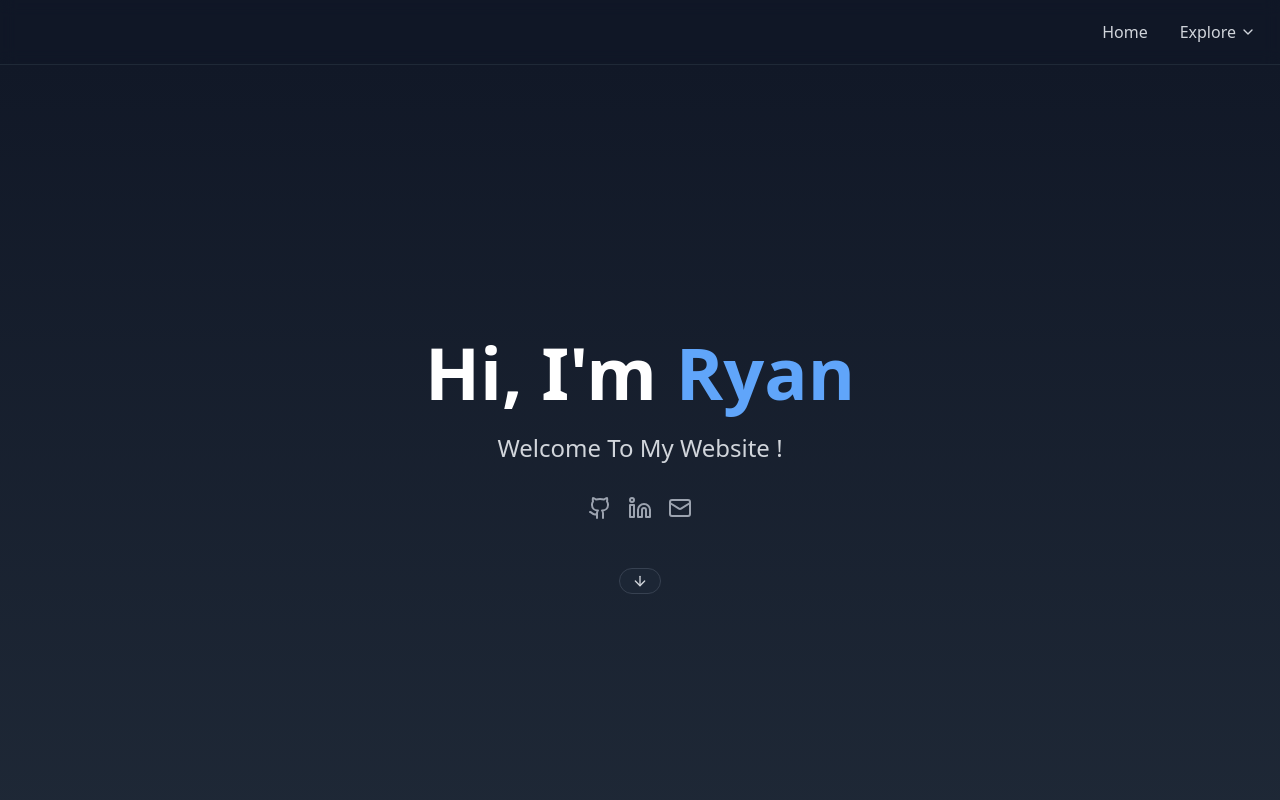
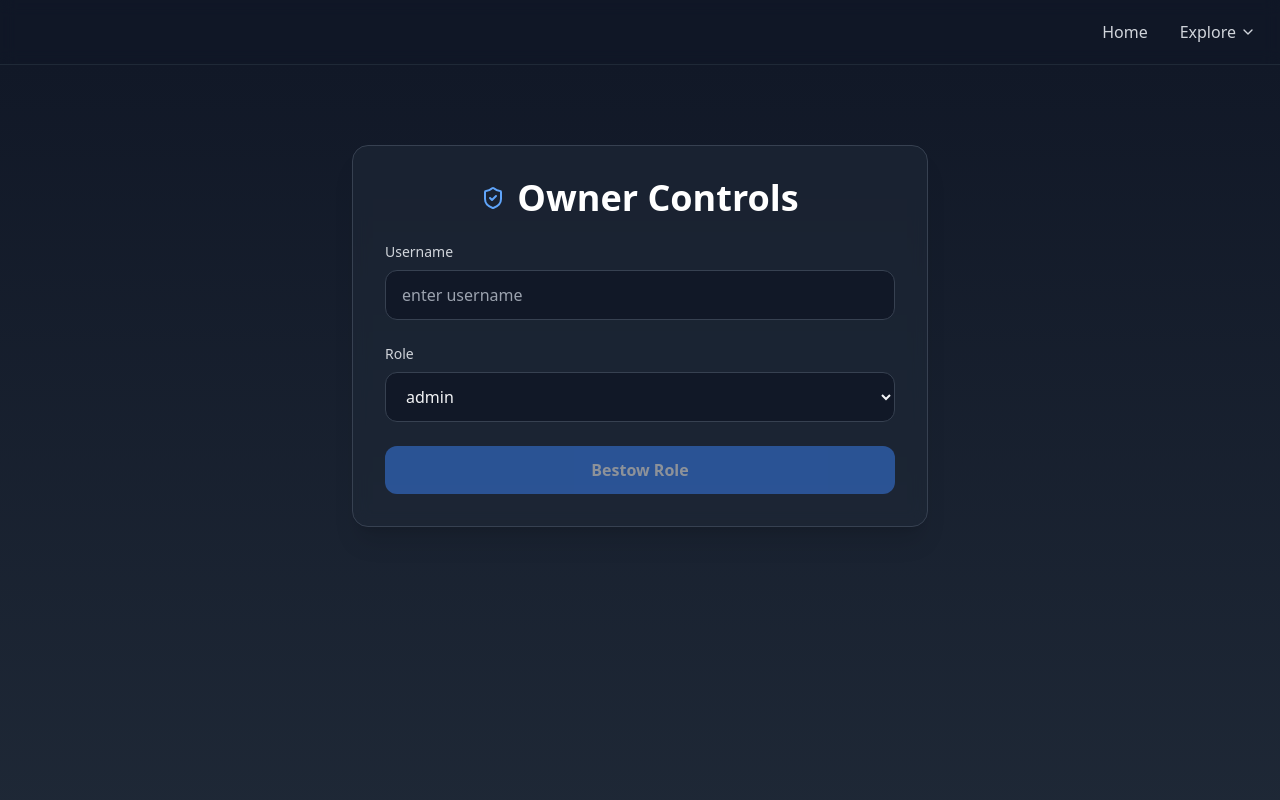
Before and after one commit to rps9/rps9.github.io, a React (Vite) app: page /owner-controls in a window 1280 px wide. Shown: the top 800 px of the page. Built offline with nearby package versions, Linux system fonts and the light colour scheme.

Commit message:
Added Owner Controls and loading animation

```diff
--- a/src/App.tsx
+++ b/src/App.tsx
@@ -6,6 +6,7 @@ import X01 from './pages/X01';
 import AboutMe from './pages/AboutMe';
 import SignIn from './pages/SignIn'
 import SignUp from './pages/SignUp'
+import OwnerControls from './pages/OwnerControls'
 import ScrollToTop from "./components/ScrollToTop";
 
 export default function App() {
@@ -20,6 +21,7 @@ export default function App() {
         <Route path="/about-me" element={<AboutMe />} />
         <Route path="/sign-in" element={<SignIn />} />
         <Route path="/sign-up" element={<SignUp />} />
+        <Route path="/owner-controls" element={<OwnerControls />} />
         <Route path="*" element={<Home />} />
       </Routes>
     </>
--- a/src/components/Header.tsx
+++ b/src/components/Header.tsx
@@ -1,14 +1,17 @@
 import { useEffect, useRef, useState } from "react";
 import { ChevronDown, Menu, Home } from "lucide-react";
 import { Link, useNavigate } from "react-router-dom";
-import { isSignedIn, clearAuth } from "../utils/auth";
+import { isSignedIn, clearAuth, getAuth } from "../utils/auth";
 
 
 type NavItem = { label: string; href?: string; onClick?: () => void };
 
 const HOME_HREF = "/";
 const MENU_LABEL = "Explore";
-const MENU_ITEMS: NavItem[] = [{ label: "Sign In", href: "/sign-in" }, { label: "About Me", href: "/about-me" }, { label: "Darts", href: "/darts" }];
+const DEFAULT_MENU: NavItem[] = [{ label: "Sign In", href: "/sign-in" }, { label: "About Me", href: "/about-me" }, { label: "Darts", href: "/darts" }];
+const ADMIN_MENU: NavItem[] = [{label: "Song Recs", href:"/song-recs"}]
+const OWNER_MENU: NavItem[] = [{label: "Owner Controls", href:"/owner-controls"}]
+
 
 export default function Header() {
   const [open, setOpen] = useState(false);
@@ -16,9 +19,13 @@ export default function Header() {
   const containerRef = useRef<HTMLDivElement>(null);
   const navigate = useNavigate();
   const [signedIn, setSignedIn] = useState(isSignedIn());
+  const [role, setRole] = useState<string | null>(getAuth()?.role ?? null);
 
   useEffect(() => {
-      const sync = () => setSignedIn(isSignedIn());
+      const sync = () => {
+        setSignedIn(isSignedIn());
+        setRole(getAuth()?.role ?? null);
+      };
       window.addEventListener("storage", sync);
       return () => window.removeEventListener("storage", sync);
   }, []);
@@ -30,6 +37,13 @@ export default function Header() {
       setMobileOpen(false);
       navigate("/sign-in");
   };
+
+  const roleItems =
+    role === "owner" ? [...ADMIN_MENU, ...OWNER_MENU] :
+    role === "admin" ? ADMIN_MENU :
+    [];
+
+  const MENU_ITEMS = [...DEFAULT_MENU, ...roleItems];
 
   const items: NavItem[] = signedIn
       ? MENU_ITEMS.map(i =>
--- /dev/null
+++ b/src/pages/OwnerControls.tsx
@@ -0,0 +1,116 @@
+import { useState } from "react";
+import { AlertCircle, CheckCircle2, ShieldCheck } from "lucide-react";
+import { authHeader } from "../utils/auth";
+import Header from '../components/Header';
+
+const API_BASE = "https://ryan-website-api.onrender.com";
+
+export default function OwnerControls() {
+	const [username, setUsername] = useState("");
+	const [role, setRole] = useState<"user" | "admin" | "owner">("admin");
+	const [loading, setLoading] = useState(false);
+	const [error, setError] = useState<string | null>(null);
+	const [success, setSuccess] = useState<string | null>(null);
+
+	const canSubmit = username.trim().length >= 3 && !loading;
+
+	async function onSubmit(e: React.FormEvent) {
+		e.preventDefault();
+		if (!canSubmit) return;
+		setLoading(true);
+		setError(null);
+		setSuccess(null);
+
+		try {
+			const res = await fetch(`${API_BASE}/api/owner/bestow-role`, {
+				method: "POST",
+				headers: { "Content-Type": "application/json", ...authHeader() },
+				body: JSON.stringify({ username: username, role }),
+			});
+			const data = await res.json().catch(() => ({}));
+
+			if (!res.ok) {
+				setError(typeof data?.detail === "string" ? data.detail : `Request failed (${res.status})`);
+				return;
+			}
+			setSuccess(data?.message ?? "Role updated.");
+		} catch {
+			setError("Network error. Please try again.");
+		} finally {
+			setLoading(false);
+		}
+	}
+
+	return (
+        <>
+        <Header />
+		<section className="min-h-screen flex flex-col items-center relative px-4 bg-gradient-to-b from-gray-900 to-gray-800">
+			<div className="max-w-xl mx-auto w-full py-20">
+				<div className="bg-gray-800/60 backdrop-blur rounded-2xl border border-gray-700 shadow-xl p-8">
+					<div className="flex items-center justify-center gap-3 mb-6">
+						<ShieldCheck className="h-6 w-6 text-blue-400" />
+						<h1 className="text-4xl font-bold text-white">Owner Controls</h1>
+					</div>
+
+					<form onSubmit={onSubmit} className="space-y-6">
+						<div>
+							<label htmlFor="username" className="block text-sm font-medium text-gray-300 mb-2">
+								Username
+							</label>
+							<input
+								id="username"
+								value={username}
+								onChange={(e) => setUsername(e.target.value)}
+								autoComplete="username"
+								placeholder="enter username"
+								className="w-full rounded-xl bg-gray-900 text-gray-100 border border-gray-700 focus:border-blue-500 focus:ring-2 focus:ring-blue-500/40 px-4 py-3"
+							/>
+						</div>
+
+						<div>
+							<label htmlFor="role" className="block text-sm font-medium text-gray-300 mb-2">
+								Role
+							</label>
+							<select
+								id="role"
+								value={role}
+								onChange={(e) => setRole(e.target.value as "user" | "admin" | "owner")}
+								className="w-full rounded-xl bg-gray-900 text-gray-100 border border-gray-700 focus:border-blue-500 focus:ring-2 focus:ring-blue-500/40 px-4 py-3"
+							>
+								<option value="user">user</option>
+								<option value="admin">admin</option>
+								<option value="owner">owner</option>
+							</select>
+						</div>
+
+						<button
+							type="submit"
+							disabled={!canSubmit}
+							className="w-full inline-flex items-center justify-center gap-2 rounded-xl bg-blue-500 hover:bg-blue-600 disabled:opacity-50 text-white font-semibold px-4 py-3 transition"
+						>
+							{loading ? "Submitting…" : "Bestow Role"}
+						</button>
+
+						{error && (
+							<div className="rounded-xl border border-red-500/40 bg-red-500/10 text-red-300 px-4 py-3">
+								<p className="text-sm flex items-center gap-2">
+									<AlertCircle className="h-4 w-4" />
+									{error}
+								</p>
+							</div>
+						)}
+						{success && (
+							<div className="rounded-xl border border-emerald-500/40 bg-emerald-500/10 text-emerald-300 px-4 py-3">
+								<p className="text-sm flex items-center gap-2">
+									<CheckCircle2 className="h-4 w-4" />
+									{success}
+								</p>
+							</div>
+						)}
+					</form>
+				</div>
+			</div>
+		</section>
+        </>
+	);
+}
--- a/src/pages/SignIn.tsx
+++ b/src/pages/SignIn.tsx
@@ -1,6 +1,6 @@
 import Header from '../components/Header';
 import { useState } from "react";
-import { Eye, EyeOff, LogIn, AlertCircle, CheckCircle2 } from "lucide-react";
+import { Eye, EyeOff, LogIn, AlertCircle, CheckCircle2, Loader2 } from "lucide-react";
 import { setAuth } from "../utils/auth";
 
 export default function SignIn() {
@@ -111,7 +111,6 @@ export default function SignIn() {
                                         onChange={(e) => setPassword(e.target.value)}
                                         onBlur={() => setTouched(t => ({ ...t, password: true }))}
                                         className="w-full rounded-xl bg-gray-900 text-gray-100 border border-gray-700 focus:border-blue-500 focus:ring-2 focus:ring-blue-500/40 px-4 py-3 pr-12"
-                                        placeholder="••••••••"
                                     />
                                     <button type="button" onClick={() => setShowPw(s => !s)}
                                         className="absolute inset-y-0 right-3 my-auto p-2 text-gray-400 hover:text-gray-200">
@@ -143,9 +142,10 @@ export default function SignIn() {
                             <button
                                 type="submit"
                                 disabled={!canSubmit}
+
                                 className="w-full inline-flex items-center justify-center gap-2 rounded-xl bg-blue-500 hover:bg-blue-600 disabled:opacity-50 text-white font-semibold px-4 py-3"
                             >
-                                {loading ? "Signing in..." : <><LogIn className="h-5 w-5" /> Sign in</>}
+                                {loading ? <><Loader2 className="h-5 w-5 animate-spin" />This may take a while</> : <><LogIn className="h-5 w-5" /> Sign in</>}
                             </button>
 
                             {formError && (
--- a/src/pages/SignUp.tsx
+++ b/src/pages/SignUp.tsx
@@ -1,6 +1,6 @@
 import Header from '../components/Header';
 import { useState } from "react";
-import { Eye, EyeOff, LogIn, AlertCircle, CheckCircle2 } from "lucide-react";
+import { Eye, EyeOff, LogIn, AlertCircle, CheckCircle2, Loader2 } from "lucide-react";
 import { setAuth } from "../utils/auth";
 
 export default function SignUp() {
@@ -117,7 +117,6 @@ export default function SignUp() {
                                         onChange={(e) => setPassword(e.target.value)}
                                         onBlur={() => setTouched(t => ({ ...t, password: true }))}
                                         className="w-full rounded-xl bg-gray-900 text-gray-100 border border-gray-700 focus:border-blue-500 focus:ring-2 focus:ring-blue-500/40 px-4 py-3 pr-12"
-                                        placeholder="••••••••"
                                     />
                                     <button type="button" onClick={() => setShowPw(s => !s)}
                                         className="absolute inset-y-0 right-3 my-auto p-2 text-gray-400 hover:text-gray-200">
@@ -170,7 +169,7 @@ export default function SignUp() {
                                 disabled={!canSubmit}
                                 className="w-full inline-flex items-center justify-center gap-2 rounded-xl bg-blue-500 hover:bg-blue-600 disabled:opacity-50 text-white font-semibold px-4 py-3"
                             >
-                                {loading ? "Signing up..." : <><LogIn className="h-5 w-5" /> Sign Up</>}
+                                {loading ? <><Loader2 className="h-5 w-5 animate-spin" />This may take a while</> : <><LogIn className="h-5 w-5" /> Sign up</>}
                             </button>
 
                             {formError && (
--- a/src/utils/auth.ts
+++ b/src/utils/auth.ts
@@ -39,7 +39,7 @@ export function isExpired(): boolean {
 	return Date.now() / 1000 >= auth.exp;
 }
 
-export function authHeader() {
+export function authHeader(): Record<string, string> {
 	const auth = getAuth();
 	if (!auth || isExpired()) {
 		clearAuth();
```
